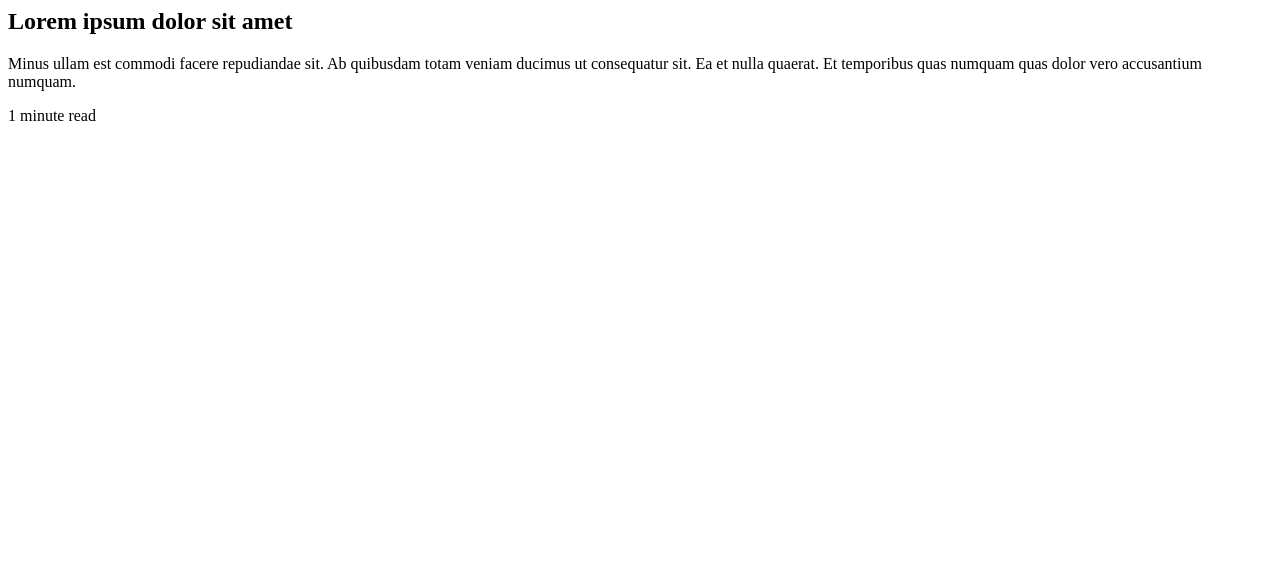
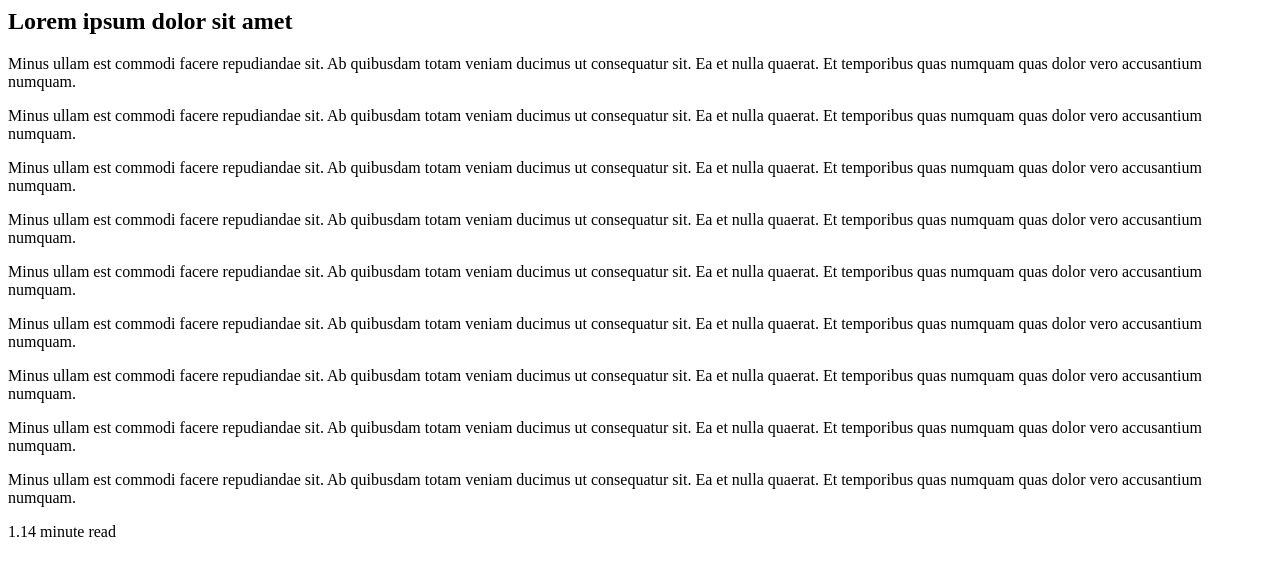
Before and after one commit to rbahena/calculate_reading_time, a plain HTML site: page index.html in a window 1280 px wide. Drawn offline with Linux system fonts and the light colour scheme.

Commit message:
Add  function to calculate the reading time

```diff
--- a/index.html
+++ b/index.html
@@ -10,6 +10,47 @@
         veniam ducimus ut consequatur sit. Ea et nulla quaerat. Et temporibus
         quas numquam quas dolor vero accusantium numquam.
       </p>
+      <p>
+        Minus ullam est commodi facere repudiandae sit. Ab quibusdam totam
+        veniam ducimus ut consequatur sit. Ea et nulla quaerat. Et temporibus
+        quas numquam quas dolor vero accusantium numquam.
+      </p>
+      <p>
+        Minus ullam est commodi facere repudiandae sit. Ab quibusdam totam
+        veniam ducimus ut consequatur sit. Ea et nulla quaerat. Et temporibus
+        quas numquam quas dolor vero accusantium numquam.
+      </p>
+      <p>
+        Minus ullam est commodi facere repudiandae sit. Ab quibusdam totam
+        veniam ducimus ut consequatur sit. Ea et nulla quaerat. Et temporibus
+        quas numquam quas dolor vero accusantium numquam.
+      </p>
+      <p>
+        Minus ullam est commodi facere repudiandae sit. Ab quibusdam totam
+        veniam ducimus ut consequatur sit. Ea et nulla quaerat. Et temporibus
+        quas numquam quas dolor vero accusantium numquam.
+      </p>
+      <p>
+        Minus ullam est commodi facere repudiandae sit. Ab quibusdam totam
+        veniam ducimus ut consequatur sit. Ea et nulla quaerat. Et temporibus
+        quas numquam quas dolor vero accusantium numquam.
+      </p>
+      <p>
+        Minus ullam est commodi facere repudiandae sit. Ab quibusdam totam
+        veniam ducimus ut consequatur sit. Ea et nulla quaerat. Et temporibus
+        quas numquam quas dolor vero accusantium numquam.
+      </p>
+      <p>
+        Minus ullam est commodi facere repudiandae sit. Ab quibusdam totam
+        veniam ducimus ut consequatur sit. Ea et nulla quaerat. Et temporibus
+        quas numquam quas dolor vero accusantium numquam.
+      </p>
+      <p>
+        Minus ullam est commodi facere repudiandae sit. Ab quibusdam totam
+        veniam ducimus ut consequatur sit. Ea et nulla quaerat. Et temporibus
+        quas numquam quas dolor vero accusantium numquam.
+      </p>
+
       <!-- repeat <p> tag several times here -->
     </article>
     <p><span id="time"></span> minute read</p>
--- a/js/index.js
+++ b/js/index.js
@@ -2,7 +2,7 @@ function readingTime() {
     const text = document.getElementById("article").innerText;
     const wpm = 225;
     const words = text.trim().split(/\s+/).length;
-    const time = Math.ceil(words / wpm);
+    const time = Math.abs(words / wpm).toFixed(2);
     document.getElementById("time").innerText = time;
   }
   readingTime();
```
